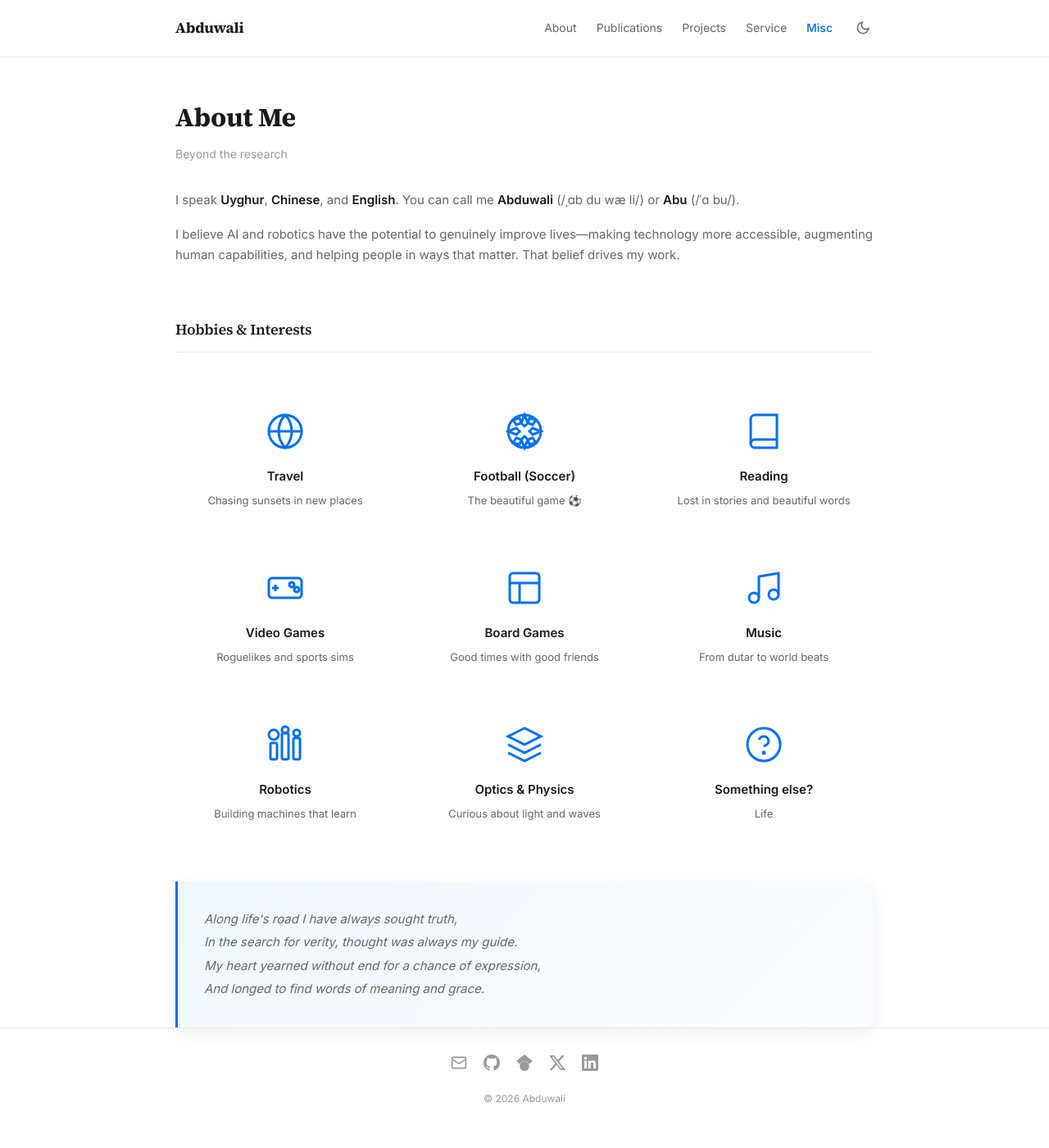
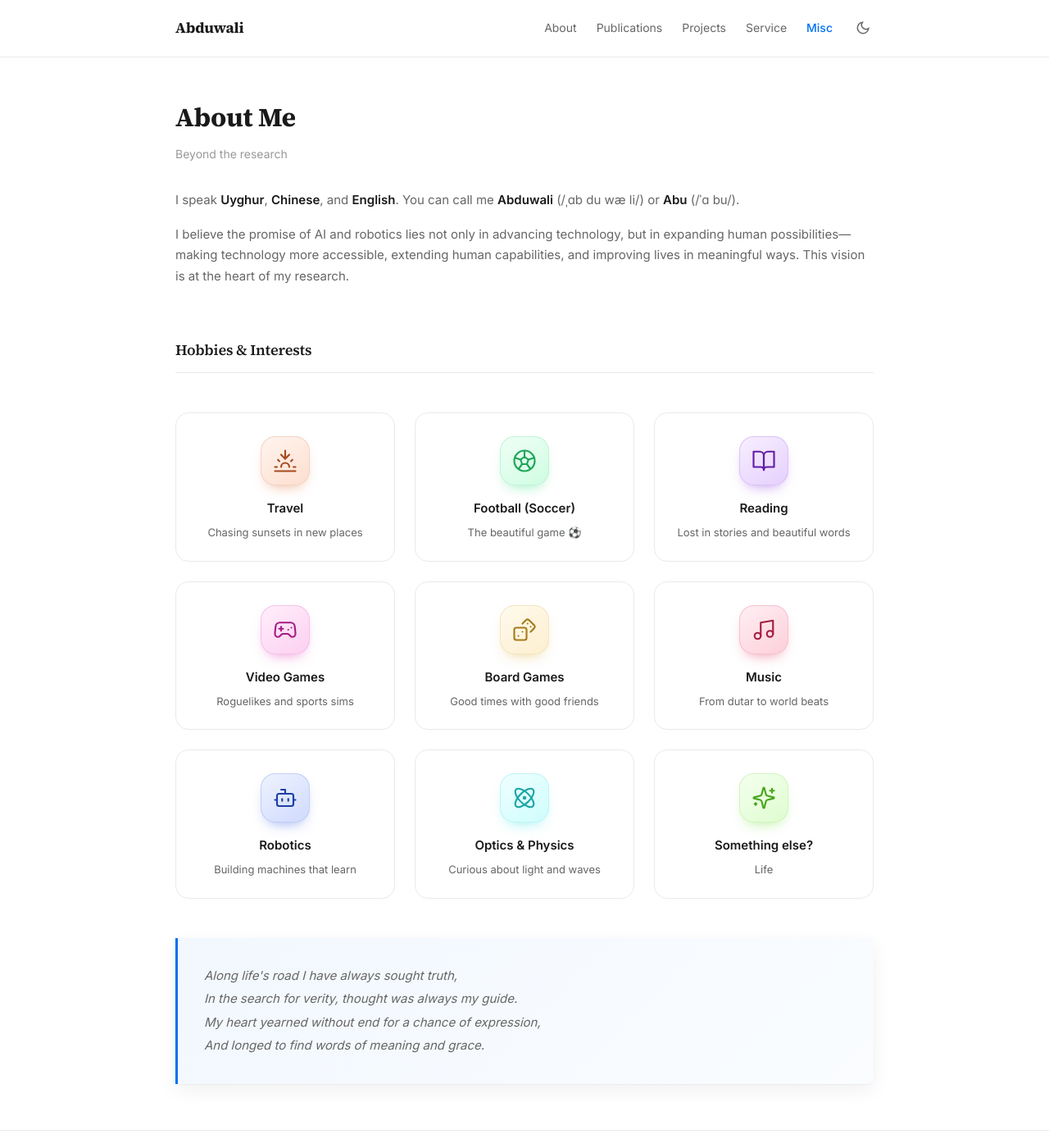
Before and after one commit to Walleclipse/Walleclipse.github.io, a Jekyll site: the page built from misc.html, in a window 1280 px wide and 1400 px high. Shown: the whole window at 82% size. Built offline with Jekyll 4.4.1, drawn with Linux system fonts in a browser that asks for light colours.

Commit message:
update paper misc

```diff
--- a/misc.html
+++ b/misc.html
@@ -15,7 +15,7 @@ title: Misc
     </p>
 
     <p>
-      I believe AI and robotics have the potential to genuinely improve lives—making technology more accessible, augmenting human capabilities, and helping people in ways that matter. That belief drives my work.
+      I believe the promise of AI and robotics lies not only in advancing technology, but in expanding human possibilities—making technology more accessible, extending human capabilities, and improving lives in meaningful ways. This vision is at the heart of my research.
     </p>
   </div>
 
@@ -23,106 +23,76 @@ title: Misc
     <h2>Hobbies & Interests</h2>
   </section>
 
+  <!-- Icons: Lucide (https://lucide.dev, ISC license). Each card sets its own hue with --hue. -->
   <div class="misc-grid">
-    <!-- First row: Travel, Football, Reading -->
-    <div class="misc-card">
-      <svg class="misc-icon" viewBox="0 0 24 24" fill="none" stroke="currentColor" stroke-width="1.5">
-        <circle cx="12" cy="12" r="10"/>
-        <path d="M12 2a14.5 14.5 0 0 0 0 20 14.5 14.5 0 0 0 0-20"/>
-        <path d="M2 12h20"/>
-      </svg>
+    <div class="misc-card" style="--hue: 20">
+      <span class="misc-icon-wrap">
+        <svg class="misc-icon" viewBox="0 0 24 24" fill="none" stroke="currentColor" stroke-width="1.7" stroke-linecap="round" stroke-linejoin="round" aria-hidden="true"><path d="M12 10V2"/><path d="m4.93 10.93 1.41 1.41"/><path d="M2 18h2"/><path d="M20 18h2"/><path d="m19.07 10.93-1.41 1.41"/><path d="M22 22H2"/><path d="m16 6-4 4-4-4"/><path d="M16 18a4 4 0 0 0-8 0"/></svg>
+      </span>
       <h3>Travel</h3>
       <p>Chasing sunsets in new places</p>
     </div>
 
-    <div class="misc-card">
-      <svg class="misc-icon" viewBox="0 0 24 24" fill="none" stroke="currentColor" stroke-width="1.5">
-        <circle cx="12" cy="12" r="10"/>
-        <polygon points="12,2 14,7 12,9 10,7"/>
-        <polygon points="22,12 17,14 15,12 17,10"/>
-        <polygon points="12,22 10,17 12,15 14,17"/>
-        <polygon points="2,12 7,10 9,12 7,14"/>
-        <polygon points="19,5 17,8 14,7 15,4"/>
-        <polygon points="19,19 15,20 14,17 17,16"/>
-        <polygon points="5,19 7,16 10,17 9,20"/>
-        <polygon points="5,5 9,4 10,7 7,8"/>
-      </svg>
+    <div class="misc-card" style="--hue: 145">
+      <span class="misc-icon-wrap">
+        <svg class="misc-icon" viewBox="0 0 24 24" fill="none" stroke="currentColor" stroke-width="1.7" stroke-linecap="round" stroke-linejoin="round" aria-hidden="true"><circle cx="12" cy="12" r="10"/><path d="m12 8 3.8 2.8-1.45 4.4h-4.7L8.2 10.8z"/><path d="M12 8V2.3"/><path d="m15.8 10.8 5.6-1.8"/><path d="m14.35 15.2 3.5 4.8"/><path d="M9.65 15.2 6.15 20"/><path d="M8.2 10.8 2.6 9"/></svg>
+      </span>
       <h3>Football (Soccer)</h3>
       <p>The beautiful game ⚽</p>
     </div>
 
-    <div class="misc-card">
-      <svg class="misc-icon" viewBox="0 0 24 24" fill="none" stroke="currentColor" stroke-width="1.5">
-        <path d="M4 19.5A2.5 2.5 0 0 1 6.5 17H20"/>
-        <path d="M6.5 2H20v20H6.5A2.5 2.5 0 0 1 4 19.5v-15A2.5 2.5 0 0 1 6.5 2z"/>
-      </svg>
+    <div class="misc-card" style="--hue: 270">
+      <span class="misc-icon-wrap">
+        <svg class="misc-icon" viewBox="0 0 24 24" fill="none" stroke="currentColor" stroke-width="1.7" stroke-linecap="round" stroke-linejoin="round" aria-hidden="true"><path d="M2 3h6a4 4 0 0 1 4 4v14a3 3 0 0 0-3-3H2z"/><path d="M22 3h-6a4 4 0 0 0-4 4v14a3 3 0 0 1 3-3h7z"/></svg>
+      </span>
       <h3>Reading</h3>
       <p>Lost in stories and beautiful words</p>
     </div>
 
-    <!-- Second row: Video Games, Board Games, Music -->
-    <div class="misc-card">
-      <svg class="misc-icon" viewBox="0 0 24 24" fill="none" stroke="currentColor" stroke-width="1.5">
-        <rect x="2" y="6" width="20" height="12" rx="2"/>
-        <path d="M6 10v4"/>
-        <path d="M4 12h4"/>
-        <circle cx="16" cy="10" r="1.5"/>
-        <circle cx="19" cy="13" r="1.5"/>
-      </svg>
+    <div class="misc-card" style="--hue: 315">
+      <span class="misc-icon-wrap">
+        <svg class="misc-icon" viewBox="0 0 24 24" fill="none" stroke="currentColor" stroke-width="1.7" stroke-linecap="round" stroke-linejoin="round" aria-hidden="true"><path d="M6 11h4"/><path d="M8 9v4"/><path d="M15 12h.01"/><path d="M18 10h.01"/><path d="M17.32 5H6.68a4 4 0 0 0-3.978 3.59c-.006.052-.01.101-.017.152C2.604 9.416 2 14.456 2 16a3 3 0 0 0 3 3c1 0 1.5-.5 2-1l1.414-1.414A2 2 0 0 1 9.828 16h4.344a2 2 0 0 1 1.414.586L17 18c.5.5 1 1 2 1a3 3 0 0 0 3-3c0-1.545-.604-6.584-.685-7.258-.007-.05-.011-.1-.017-.151A4 4 0 0 0 17.32 5z"/></svg>
+      </span>
       <h3>Video Games</h3>
       <p>Roguelikes and sports sims</p>
     </div>
 
-    <div class="misc-card">
-      <svg class="misc-icon" viewBox="0 0 24 24" fill="none" stroke="currentColor" stroke-width="1.5">
-        <rect x="3" y="3" width="18" height="18" rx="2"/>
-        <path d="M3 9h18"/>
-        <path d="M9 21V9"/>
-      </svg>
+    <div class="misc-card" style="--hue: 42">
+      <span class="misc-icon-wrap">
+        <svg class="misc-icon" viewBox="0 0 24 24" fill="none" stroke="currentColor" stroke-width="1.7" stroke-linecap="round" stroke-linejoin="round" aria-hidden="true"><rect width="12" height="12" x="2" y="10" rx="2" ry="2"/><path d="m17.92 14 3.5-3.5a2.24 2.24 0 0 0 0-3l-5-4.92a2.24 2.24 0 0 0-3 0L10 6"/><path d="M6 18h.01"/><path d="M10 14h.01"/><path d="M15 6h.01"/><path d="M18 9h.01"/></svg>
+      </span>
       <h3>Board Games</h3>
       <p>Good times with good friends</p>
     </div>
 
-    <div class="misc-card">
-      <svg class="misc-icon" viewBox="0 0 24 24" fill="none" stroke="currentColor" stroke-width="1.5">
-        <path d="M9 18V5l12-2v13"/>
-        <circle cx="6" cy="18" r="3"/>
-        <circle cx="18" cy="16" r="3"/>
-      </svg>
+    <div class="misc-card" style="--hue: 345">
+      <span class="misc-icon-wrap">
+        <svg class="misc-icon" viewBox="0 0 24 24" fill="none" stroke="currentColor" stroke-width="1.7" stroke-linecap="round" stroke-linejoin="round" aria-hidden="true"><path d="M9 18V5l12-2v13"/><circle cx="6" cy="18" r="3"/><circle cx="18" cy="16" r="3"/></svg>
+      </span>
       <h3>Music</h3>
       <p>From dutar to world beats</p>
     </div>
 
-    <!-- Third row: Robotics, Optics/Physics, Something else -->
-    <div class="misc-card">
-      <svg class="misc-icon" viewBox="0 0 24 24" fill="none" stroke="currentColor" stroke-width="1.5">
-        <rect x="3" y="11" width="4" height="10" rx="1"/>
-        <rect x="10" y="5" width="4" height="16" rx="1"/>
-        <rect x="17" y="8" width="4" height="13" rx="1"/>
-        <circle cx="5" cy="6" r="3"/>
-        <circle cx="12" cy="3" r="2"/>
-        <circle cx="19" cy="5" r="2"/>
-      </svg>
+    <div class="misc-card" style="--hue: 225">
+      <span class="misc-icon-wrap">
+        <svg class="misc-icon" viewBox="0 0 24 24" fill="none" stroke="currentColor" stroke-width="1.7" stroke-linecap="round" stroke-linejoin="round" aria-hidden="true"><path d="M12 8V4H8"/><rect width="16" height="12" x="4" y="8" rx="2"/><path d="M2 14h2"/><path d="M20 14h2"/><path d="M15 13v2"/><path d="M9 13v2"/></svg>
+      </span>
       <h3>Robotics</h3>
       <p>Building machines that learn</p>
     </div>
 
-    <div class="misc-card">
-      <svg class="misc-icon" viewBox="0 0 24 24" fill="none" stroke="currentColor" stroke-width="1.5">
-        <path d="M12 2L2 7l10 5 10-5-10-5z"/>
-        <path d="M2 17l10 5 10-5"/>
-        <path d="M2 12l10 5 10-5"/>
-      </svg>
-      <h3>Optics & Physics</h3>
+    <div class="misc-card" style="--hue: 180">
+      <span class="misc-icon-wrap">
+        <svg class="misc-icon" viewBox="0 0 24 24" fill="none" stroke="currentColor" stroke-width="1.7" stroke-linecap="round" stroke-linejoin="round" aria-hidden="true"><circle cx="12" cy="12" r="1"/><path d="M20.2 20.2c2.04-2.03.02-7.36-4.5-11.9-4.54-4.52-9.87-6.54-11.9-4.5-2.04 2.03-.02 7.36 4.5 11.9 4.54 4.52 9.87 6.54 11.9 4.5Z"/><path d="M15.7 15.7c4.52-4.54 6.54-9.87 4.5-11.9-2.03-2.04-7.36-.02-11.9 4.5-4.52 4.54-6.54 9.87-4.5 11.9 2.03 2.04 7.36.02 11.9-4.5Z"/></svg>
+      </span>
+      <h3>Optics &amp; Physics</h3>
       <p>Curious about light and waves</p>
     </div>
 
-    <div class="misc-card">
-      <svg class="misc-icon" viewBox="0 0 24 24" fill="none" stroke="currentColor" stroke-width="1.5">
-        <circle cx="12" cy="12" r="10"/>
-        <path d="M9.09 9a3 3 0 0 1 5.83 1c0 2-3 3-3 3"/>
-        <circle cx="12" cy="17" r="0.5" fill="currentColor"/>
-      </svg>
+    <div class="misc-card" style="--hue: 100">
+      <span class="misc-icon-wrap">
+        <svg class="misc-icon" viewBox="0 0 24 24" fill="none" stroke="currentColor" stroke-width="1.7" stroke-linecap="round" stroke-linejoin="round" aria-hidden="true"><path d="M9.937 15.5A2 2 0 0 0 8.5 14.063l-6.135-1.582a.5.5 0 0 1 0-.962L8.5 9.936A2 2 0 0 0 9.937 8.5l1.582-6.135a.5.5 0 0 1 .963 0L14.063 8.5A2 2 0 0 0 15.5 9.937l6.135 1.581a.5.5 0 0 1 0 .964L15.5 14.063a2 2 0 0 0-1.437 1.437l-1.582 6.135a.5.5 0 0 1-.963 0z"/><path d="M20 3v4"/><path d="M22 5h-4"/><path d="M4 17v2"/><path d="M5 18H3"/></svg>
+      </span>
       <h3>Something else?</h3>
       <p>Life</p>
     </div>
--- a/publications.html
+++ b/publications.html
@@ -14,7 +14,7 @@ title: Publications
       <li><strong>Robot Learning:</strong> Humanoid, Manipulation, Locomotion</li>
       <li><strong>Continual Learning:</strong> Memory mechanisms, Dynamic Architecture, Model Adaptation</li>
       <li><strong>Data-efficient Learning:</strong> Semi/self-supervised Learning, Few-shot Learning</li>
-      <li><strong>Robustness and Safety:</strong> Safe control, Neural Network Robustness, Certified Training</li>
+      <li><strong>Control and Safety:</strong> Safe control, Neural Network Robustness, Certified Training</li>
     </ul>
   </div>
 
--- a/style.scss
+++ b/style.scss
@@ -671,14 +671,32 @@ a {
 }
 
 .misc-card {
+  --hue: 215;                         // each card sets its own hue inline
   text-align: center;
-  padding: 24px 16px;
+  padding: 28px 18px 24px;
+  background: var(--card, var(--bg));
+  border: 1px solid var(--border);
+  border-radius: 16px;
+  transition: transform 0.2s ease, box-shadow 0.2s ease, border-color 0.2s ease;
+
+  // The icon sits in a soft, tinted tile. Colours are built from --hue; the
+  // `#{...}` keeps Sass from trying to evaluate hsl(var(...)).
+  .misc-icon-wrap {
+    display: grid;
+    place-items: center;
+    width: 60px;
+    height: 60px;
+    margin: 0 auto 16px;
+    border-radius: 18px;
+    color: #{"hsl(var(--hue) 70% 38%)"};
+    background: #{"linear-gradient(145deg, hsl(var(--hue) 100% 97%), hsl(var(--hue) 90% 90%))"};
+    box-shadow: #{"inset 0 0 0 1px hsl(var(--hue) 70% 86%), 0 8px 16px -8px hsl(var(--hue) 75% 50% / 0.5)"};
+    transition: transform 0.25s ease;
+  }
 
   .misc-icon {
-    width: 48px;
-    height: 48px;
-    margin: 0 auto 12px;
-    color: var(--accent);
+    width: 30px;
+    height: 30px;
   }
 
   h3 {
@@ -692,10 +710,46 @@ a {
     color: var(--text-light);
     line-height: 1.5;
   }
+
+  &:hover {
+    transform: translateY(-3px);
+    border-color: #{"hsl(var(--hue) 60% 82%)"};
+    box-shadow: #{"0 14px 28px -16px hsl(var(--hue) 70% 45% / 0.45)"};
+
+    .misc-icon-wrap {
+      transform: scale(1.07) rotate(-3deg);
+    }
+  }
+}
+
+[data-theme="dark"] .misc-card {
+  .misc-icon-wrap {
+    color: #{"hsl(var(--hue) 90% 74%)"};
+    background: #{"linear-gradient(145deg, hsl(var(--hue) 45% 21%), hsl(var(--hue) 40% 13%))"};
+    box-shadow: #{"inset 0 0 0 1px hsl(var(--hue) 40% 28%), 0 8px 16px -8px hsl(var(--hue) 80% 50% / 0.35)"};
+  }
+
+  &:hover {
+    border-color: #{"hsl(var(--hue) 40% 30%)"};
+    box-shadow: #{"0 14px 28px -16px hsl(var(--hue) 80% 55% / 0.4)"};
+  }
+}
+
+@media (prefers-reduced-motion: reduce) {
+  .misc-card,
+  .misc-card .misc-icon-wrap {
+    transition: none;
+  }
+
+  .misc-card:hover,
+  .misc-card:hover .misc-icon-wrap {
+    transform: none;
+  }
 }
 
 .quote-block {
   margin-top: 48px;
+  margin-bottom: 56px;
   padding: 32px;
   background: linear-gradient(135deg, rgba(0, 112, 243, 0.05), rgba(0, 112, 243, 0.02));
   border-left: 3px solid var(--accent);
```
Also changed, not shown: _posts/2026-02-25-Koopman.md (+1 -0 lines), images/KoopmanScaling.gif.
